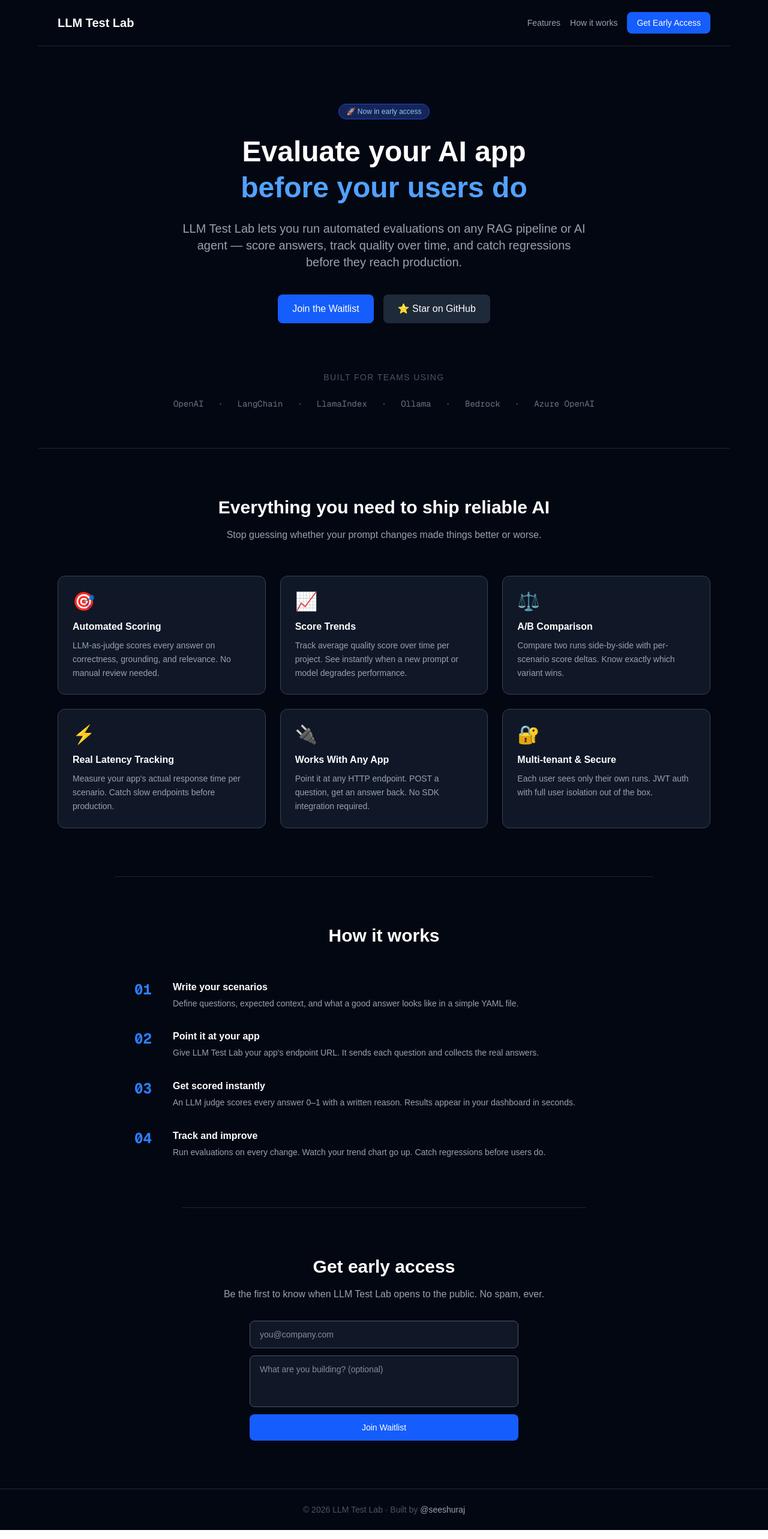
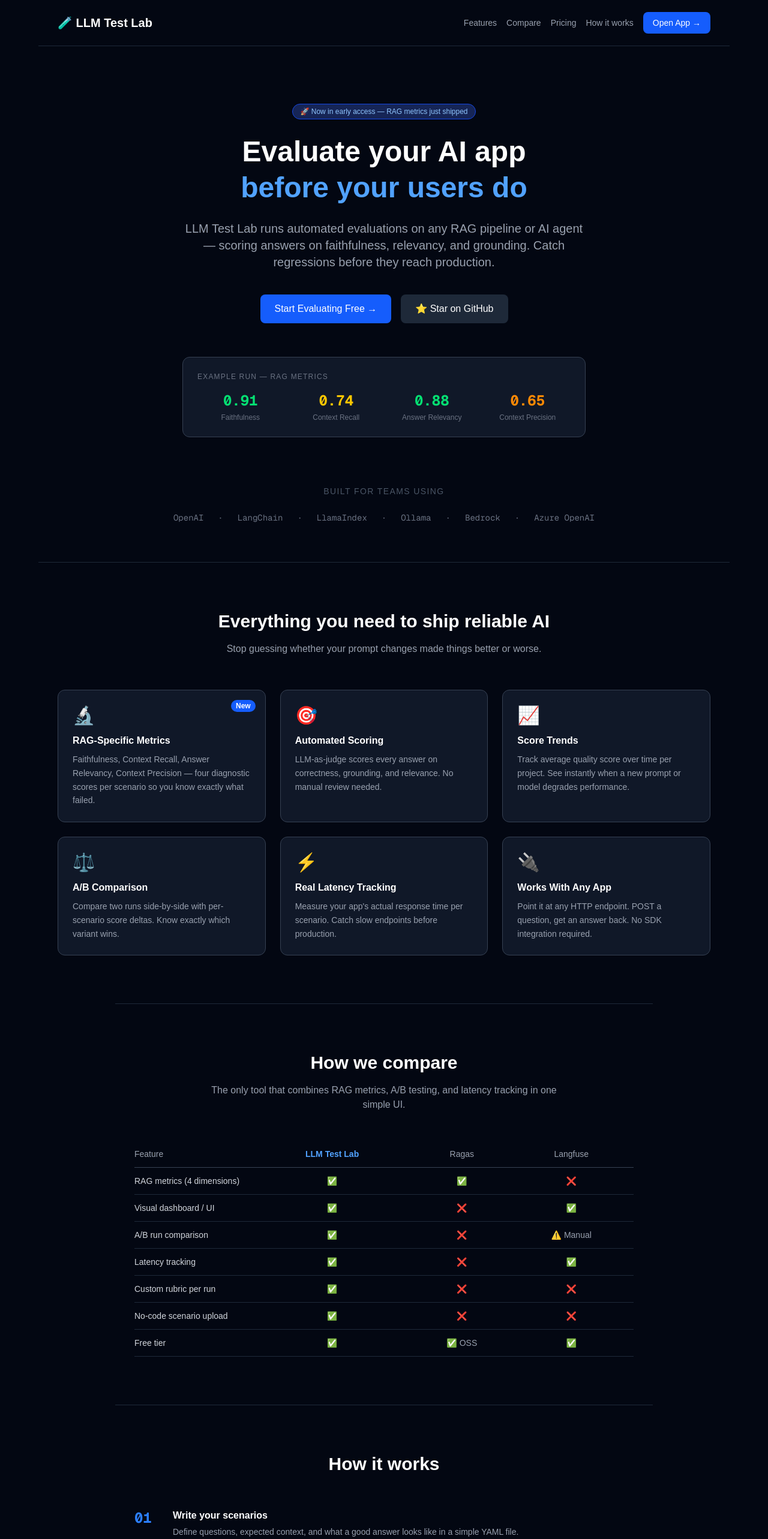
Before and after one commit to seeshuraj/llm-test-lab, a Next.js app in the folder landing/: page / in a window 1280 px wide. Shown: the top 2566 px of the page at 60% size. Built offline with nearby package versions, Linux system fonts and the light colour scheme; no server answers.

Commit message:
feat: landing page — add RAG metrics, pricing, comparison table, open app CTA

```diff
--- a/landing/app/page.tsx
+++ b/landing/app/page.tsx
@@ -1,16 +1,22 @@
 import Link from "next/link";
+import WaitlistFormClient from "./WaitlistFormClient";
 
 export default function LandingPage() {
   return (
     <main className="min-h-screen bg-gray-950 text-white">
       {/* Nav */}
       <nav className="flex items-center justify-between px-8 py-5 border-b border-gray-800 max-w-6xl mx-auto">
-        <span className="text-xl font-bold text-white">LLM Test Lab</span>
+        <span className="text-xl font-bold text-white">🧪 LLM Test Lab</span>
         <div className="flex items-center gap-4">
           <a href="#features" className="text-gray-400 hover:text-white text-sm transition-colors">Features</a>
+          <a href="#compare" className="text-gray-400 hover:text-white text-sm transition-colors">Compare</a>
+          <a href="#pricing" className="text-gray-400 hover:text-white text-sm transition-colors">Pricing</a>
           <a href="#how" className="text-gray-400 hover:text-white text-sm transition-colors">How it works</a>
-          <a href="#waitlist" className="bg-blue-600 hover:bg-blue-500 text-white px-4 py-2 rounded-lg text-sm font-medium transition-colors">
-            Get Early Access
+          <a
+            href={process.env.NEXT_PUBLIC_APP_URL || "#waitlist"}
+            className="bg-blue-600 hover:bg-blue-500 text-white px-4 py-2 rounded-lg text-sm font-medium transition-colors"
+          >
+            Open App →
           </a>
         </div>
       </nav>
@@ -18,22 +24,42 @@
       {/* Hero */}
       <section className="max-w-4xl mx-auto px-8 pt-24 pb-20 text-center">
         <div className="inline-flex items-center gap-2 bg-blue-950 border border-blue-700 text-blue-300 text-xs font-medium px-3 py-1 rounded-full mb-6">
-          🚀 Now in early access
+          🚀 Now in early access — RAG metrics just shipped
         </div>
         <h1 className="text-5xl font-bold leading-tight mb-6">
           Evaluate your AI app<br />
           <span className="text-blue-400">before your users do</span>
         </h1>
         <p className="text-xl text-gray-400 mb-10 max-w-2xl mx-auto">
-          LLM Test Lab lets you run automated evaluations on any RAG pipeline or AI agent — score answers, track quality over time, and catch regressions before they reach production.
+          LLM Test Lab runs automated evaluations on any RAG pipeline or AI agent — scoring answers on faithfulness, relevancy, and grounding. Catch regressions before they reach production.
         </p>
-        <div className="flex items-center justify-center gap-4">
-          <a href="#waitlist" className="bg-blue-600 hover:bg-blue-500 text-white px-6 py-3 rounded-lg font-medium transition-colors">
-            Join the Waitlist
+        <div className="flex items-center justify-center gap-4 flex-wrap">
+          <a
+            href={process.env.NEXT_PUBLIC_APP_URL || "#waitlist"}
+            className="bg-blue-600 hover:bg-blue-500 text-white px-6 py-3 rounded-lg font-medium transition-colors"
+          >
+            Start Evaluating Free →
           </a>
           <a href="https://github.com/seeshuraj/llm-test-lab" target="_blank" className="bg-gray-800 hover:bg-gray-700 text-white px-6 py-3 rounded-lg font-medium transition-colors">
             ⭐ Star on GitHub
           </a>
+        </div>
+        {/* Metric preview bar */}
+        <div className="mt-14 bg-gray-900 border border-gray-700 rounded-xl p-6 text-left max-w-2xl mx-auto">
+          <div className="text-xs text-gray-500 mb-4 uppercase tracking-widest">Example run — RAG metrics</div>
+          <div className="grid grid-cols-2 gap-4 sm:grid-cols-4">
+            {[
+              { label: "Faithfulness", value: "0.91", color: "text-green-400" },
+              { label: "Context Recall", value: "0.74", color: "text-yellow-400" },
+              { label: "Answer Relevancy", value: "0.88", color: "text-green-400" },
+              { label: "Context Precision", value: "0.65", color: "text-orange-400" },
+            ].map((m) => (
+              <div key={m.label} className="text-center">
+                <div className={`text-2xl font-bold font-mono ${m.color}`}>{m.value}</div>
+                <div className="text-xs text-gray-500 mt-1">{m.label}</div>
+              </div>
+            ))}
+          </div>
         </div>
       </section>
 
@@ -56,6 +82,12 @@
         <p className="text-gray-400 text-center mb-14 max-w-xl mx-auto">Stop guessing whether your prompt changes made things better or worse.</p>
         <div className="grid grid-cols-1 md:grid-cols-3 gap-6">
           {[
+            {
+              icon: "🔬",
+              title: "RAG-Specific Metrics",
+              desc: "Faithfulness, Context Recall, Answer Relevancy, Context Precision — four diagnostic scores per scenario so you know exactly what failed.",
+              badge: "New",
+            },
             {
               icon: "🎯",
               title: "Automated Scoring",
@@ -81,18 +113,54 @@
               title: "Works With Any App",
               desc: "Point it at any HTTP endpoint. POST a question, get an answer back. No SDK integration required.",
             },
-            {
-              icon: "🔐",
-              title: "Multi-tenant & Secure",
-              desc: "Each user sees only their own runs. JWT auth with full user isolation out of the box.",
-            },
           ].map((f) => (
-            <div key={f.title} className="bg-gray-900 border border-gray-700 rounded-xl p-6">
+            <div key={f.title} className="bg-gray-900 border border-gray-700 rounded-xl p-6 relative">
+              {f.badge && (
+                <span className="absolute top-4 right-4 bg-blue-600 text-white text-xs font-semibold px-2 py-0.5 rounded-full">
+                  {f.badge}
+                </span>
+              )}
               <div className="text-3xl mb-3">{f.icon}</div>
               <h3 className="text-white font-semibold mb-2">{f.title}</h3>
               <p className="text-gray-400 text-sm leading-relaxed">{f.desc}</p>
             </div>
           ))}
+        </div>
+      </section>
+
+      {/* Comparison table */}
+      <section id="compare" className="max-w-4xl mx-auto px-8 py-20 border-t border-gray-800">
+        <h2 className="text-3xl font-bold text-center mb-4">How we compare</h2>
+        <p className="text-gray-400 text-center mb-12 max-w-xl mx-auto">The only tool that combines RAG metrics, A/B testing, and latency tracking in one simple UI.</p>
+        <div className="overflow-x-auto">
+          <table className="w-full text-sm">
+            <thead>
+              <tr className="border-b border-gray-700">
+                <th className="text-left py-3 text-gray-400 font-medium w-48">Feature</th>
+                <th className="text-center py-3 text-blue-400 font-semibold">LLM Test Lab</th>
+                <th className="text-center py-3 text-gray-400 font-medium">Ragas</th>
+                <th className="text-center py-3 text-gray-400 font-medium">Langfuse</th>
+              </tr>
+            </thead>
+            <tbody>
+              {[
+                ["RAG metrics (4 dimensions)", "✅", "✅", "❌"],
+                ["Visual dashboard / UI", "✅", "❌", "✅"],
+                ["A/B run comparison", "✅", "❌", "⚠️ Manual"],
+                ["Latency tracking", "✅", "❌", "✅"],
+                ["Custom rubric per run", "✅", "❌", "❌"],
+                ["No-code scenario upload", "✅", "❌", "❌"],
+                ["Free tier", "✅", "✅ OSS", "✅"],
+              ].map(([feature, ours, ragas, langfuse]) => (
+                <tr key={feature as string} className="border-b border-gray-800 hover:bg-gray-900 transition-colors">
+                  <td className="py-3 text-gray-300">{feature}</td>
+                  <td className="py-3 text-center">{ours}</td>
+                  <td className="py-3 text-center text-gray-400">{ragas}</td>
+                  <td className="py-3 text-center text-gray-400">{langfuse}</td>
+                </tr>
+              ))}
+            </tbody>
+          </table>
         </div>
       </section>
 
@@ -103,7 +171,7 @@
           {[
             { step: "01", title: "Write your scenarios", desc: "Define questions, expected context, and what a good answer looks like in a simple YAML file." },
             { step: "02", title: "Point it at your app", desc: "Give LLM Test Lab your app's endpoint URL. It sends each question and collects the real answers." },
-            { step: "03", title: "Get scored instantly", desc: "An LLM judge scores every answer 0–1 with a written reason. Results appear in your dashboard in seconds." },
+            { step: "03", title: "Get scored instantly", desc: "An LLM judge scores every answer 0–1 across 4 RAG dimensions. Results appear in your dashboard in seconds." },
             { step: "04", title: "Track and improve", desc: "Run evaluations on every change. Watch your trend chart go up. Catch regressions before users do." },
           ].map((s) => (
             <div key={s.step} className="flex gap-6 items-start">
@@ -117,11 +185,87 @@
         </div>
       </section>
 
+      {/* Pricing */}
+      <section id="pricing" className="max-w-5xl mx-auto px-8 py-20 border-t border-gray-800">
+        <h2 className="text-3xl font-bold text-center mb-4">Simple, transparent pricing</h2>
+        <p className="text-gray-400 text-center mb-14 max-w-xl mx-auto">Start free. Upgrade when you need more.</p>
+        <div className="grid grid-cols-1 md:grid-cols-3 gap-6">
+          {[
+            {
+              name: "Free",
+              price: "$0",
+              period: "forever",
+              desc: "For individuals evaluating side projects.",
+              features: ["50 scenarios / month", "Unlimited projects", "A/B comparison", "7-day history"],
+              cta: "Start Free",
+              href: process.env.NEXT_PUBLIC_APP_URL || "#waitlist",
+              highlight: false,
+            },
+            {
+              name: "Pro",
+              price: "$19",
+              period: "/ month",
+              desc: "For developers shipping production AI apps.",
+              features: ["2,000 scenarios / month", "RAG metrics (4 dimensions)", "Latency tracking", "90-day history", "Shareable run links"],
+              cta: "Get Pro",
+              href: "#waitlist",
+              highlight: true,
+            },
+            {
+              name: "Teams",
+              price: "$49",
+              period: "/ month",
+              desc: "For teams running evals across multiple apps.",
+              features: ["Unlimited scenarios", "Everything in Pro", "Team workspace", "1-year history", "Priority support"],
+              cta: "Get Teams",
+              href: "#waitlist",
+              highlight: false,
+            },
+          ].map((plan) => (
+            <div
+              key={plan.name}
+              className={`rounded-xl p-6 border ${
+                plan.highlight
+                  ? "border-blue-500 bg-blue-950/30"
+                  : "border-gray-700 bg-gray-900"
+              }`}
+            >
+              {plan.highlight && (
+                <div className="text-blue-400 text-xs font-semibold uppercase tracking-widest mb-3">Most Popular</div>
+              )}
+              <div className="text-lg font-bold text-white mb-1">{plan.name}</div>
+              <div className="flex items-baseline gap-1 mb-2">
+                <span className="text-3xl font-bold text-white">{plan.price}</span>
+                <span className="text-gray-400 text-sm">{plan.period}</span>
+              </div>
+              <p className="text-gray-400 text-sm mb-6">{plan.desc}</p>
+              <ul className="space-y-2 mb-8">
+                {plan.features.map((f) => (
+                  <li key={f} className="text-gray-300 text-sm flex items-start gap-2">
+                    <span className="text-green-400 mt-0.5">✓</span> {f}
+                  </li>
+                ))}
+              </ul>
+              <a
+                href={plan.href}
+                className={`block text-center py-2.5 rounded-lg font-medium text-sm transition-colors ${
+                  plan.highlight
+                    ? "bg-blue-600 hover:bg-blue-500 text-white"
+                    : "bg-gray-700 hover:bg-gray-600 text-white"
+                }`}
+              >
+                {plan.cta}
+              </a>
+            </div>
+          ))}
+        </div>
+      </section>
+
       {/* Waitlist */}
       <section id="waitlist" className="max-w-2xl mx-auto px-8 py-20 border-t border-gray-800 text-center">
         <h2 className="text-3xl font-bold mb-4">Get early access</h2>
         <p className="text-gray-400 mb-8">Be the first to know when LLM Test Lab opens to the public. No spam, ever.</p>
-        <WaitlistForm />
+        <WaitlistFormClient />
       </section>
 
       {/* Footer */}
@@ -130,15 +274,11 @@
         <a href="https://github.com/seeshuraj" className="text-gray-400 hover:text-white transition-colors">
           @seeshuraj
         </a>
+        {" · "}
+        <a href="https://github.com/seeshuraj/llm-test-lab" className="text-gray-400 hover:text-white transition-colors">
+          GitHub
+        </a>
       </footer>
     </main>
   );
 }
-
-function WaitlistForm() {
-  "use client";
-  return <WaitlistFormClient />;
-}
-
-// Keep form in separate client component
-import WaitlistFormClient from "./WaitlistFormClient";
```
